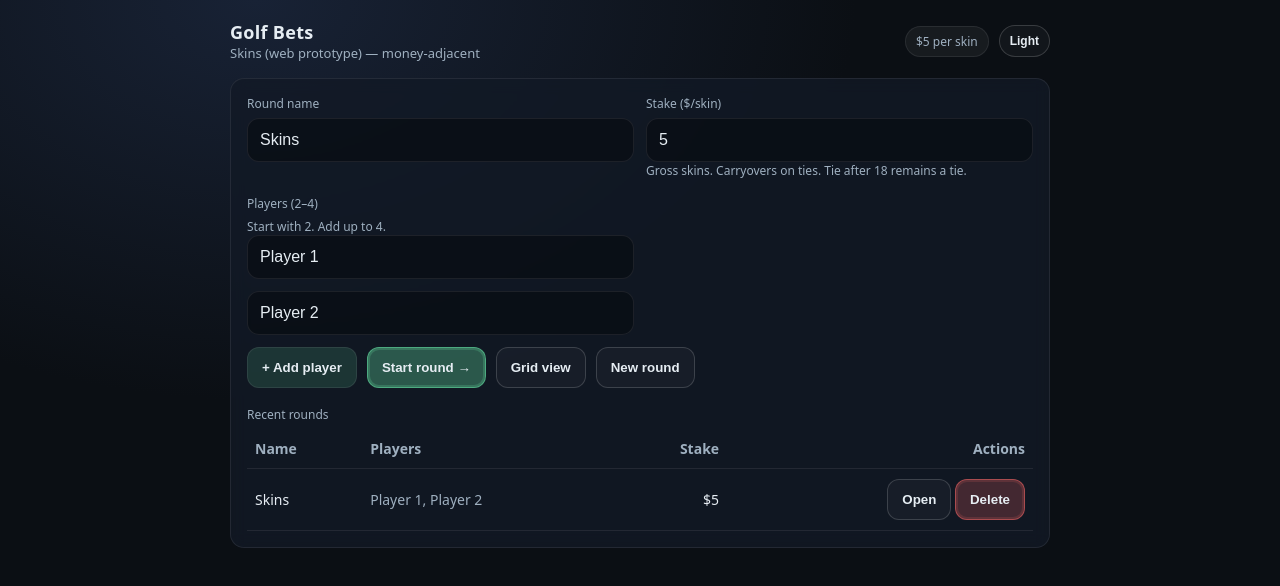
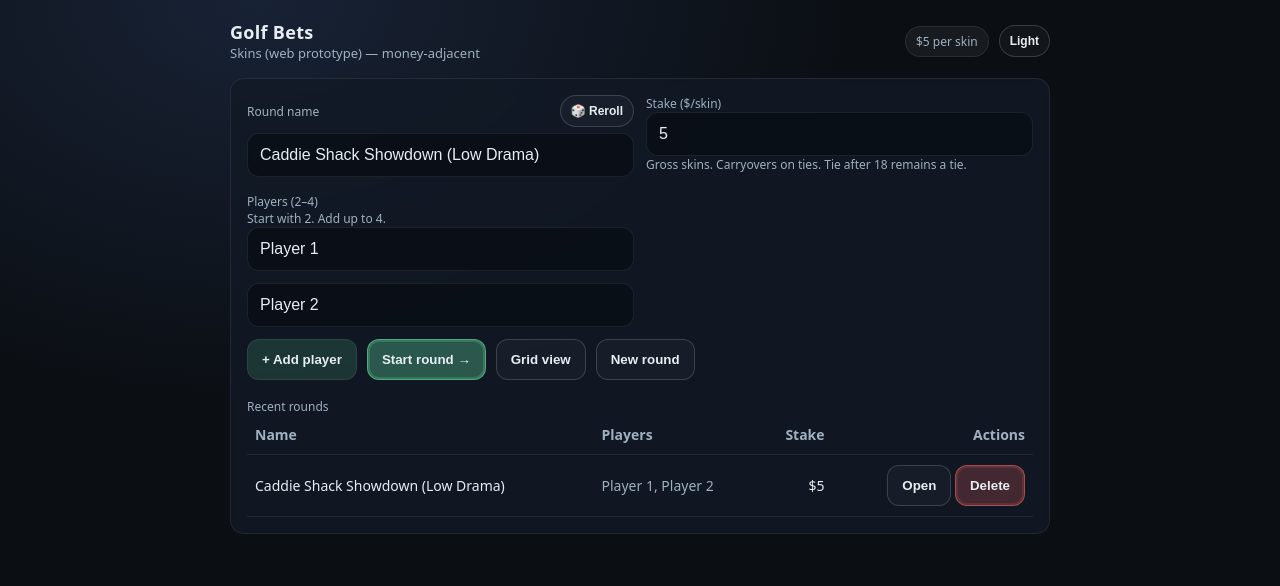
Before and after one commit to shawncheatham/golfbets, a React app in the folder app/: page / in a window 1280 px wide. Shown: the top 586 px of the page. Built offline with nearby package versions, Linux system fonts and the light colour scheme; the HTML template or start-up script is replaced by a standard one.

Commit message:
UX: random round name + reroll

```diff
--- a/app/src/App.css
+++ b/app/src/App.css
@@ -91,10 +91,18 @@ a { color: inherit; }
   }
 }
 
+.labelRow {
+  display: flex;
+  align-items: center;
+  justify-content: space-between;
+  gap: 10px;
+  margin-bottom: 6px;
+}
+
 .label {
   color: var(--muted);
   font-size: 12px;
-  margin-bottom: 6px;
+  margin-bottom: 0;
 }
 
 .input {
--- a/app/src/App.tsx
+++ b/app/src/App.tsx
@@ -48,10 +48,54 @@ function dollarsStringFromCents(cents: number): string {
   return d % 1 === 0 ? `${d.toFixed(0)}` : `${d.toFixed(2)}`
 }
 
+function pick<T>(arr: T[]): T {
+  return arr[Math.floor(Math.random() * arr.length)]
+}
+
+function randomRoundName(): string {
+  // A little funny/rowdy, but still "golf tournament" flavored.
+  const adjectives = [
+    'Back Nine',
+    'Cart Path',
+    'Breakfast Ball',
+    'Mulligan',
+    'Sand Trap',
+    'Fairway',
+    'Range Rat',
+    'Caddie Shack',
+    'Turn Dog',
+    'Sunset',
+    'Birdie Juice',
+    'Wedge Wizard',
+    'Short Game',
+    'Greenside',
+    'Dad Golf',
+  ]
+
+  const nouns = [
+    'Open',
+    'Invitational',
+    'Classic',
+    'Cup',
+    'Championship',
+    'Scramble',
+    'Showdown',
+    'Shootout',
+    'Rumble',
+    'Skins Game',
+  ]
+
+  const suffixes = ['(No Gimmes)', '(All Gimmes)', '(Low Drama)', '(High Drama)', '(Respectfully)', '(Allegedly)']
+
+  const base = `${pick(adjectives)} ${pick(nouns)}`
+  // Keep it playful but not always noisy.
+  return Math.random() < 0.35 ? `${base} ${pick(suffixes)}` : base
+}
+
 function createEmptyRound(): Round {
   return {
     id: uid('round'),
-    name: 'Skins',
+    name: randomRoundName(),
     stakeCents: 500,
     players: [
       { id: uid('p'), name: 'Player 1' },
@@ -279,7 +323,17 @@ export default function App() {
         <div className="card">
           <div className="row two">
             <div>
-              <div className="label">Round name</div>
+              <div className="labelRow">
+                <div className="label">Round name</div>
+                <button
+                  className="btn ghost iconBtn"
+                  type="button"
+                  onClick={() => setRound((r) => ({ ...r, name: randomRoundName() }))}
+                  title="Reroll name"
+                >
+                  🎲 Reroll
+                </button>
+              </div>
               <input
                 className="input"
                 value={round.name}
```
